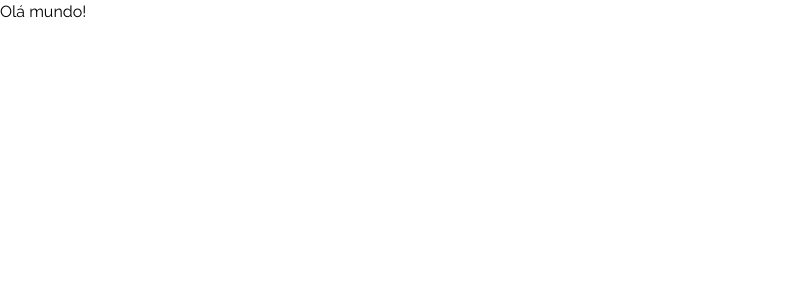
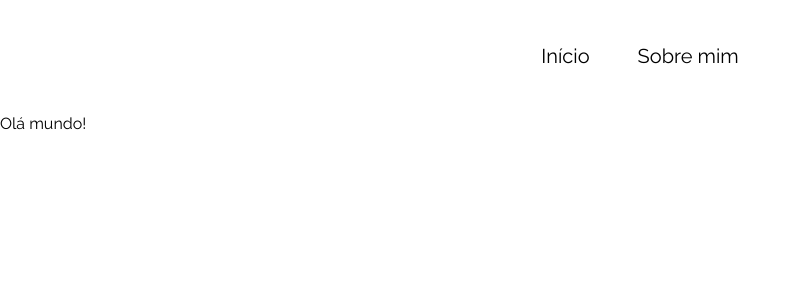
Before and after one commit to GuilFranca/ReactRouterDOM-Alura, a React (Create React App) app: page / in a window 1280 px wide. Shown: the top 300 px of the page, without its empty margins (0-801 px from the left). Built offline with nearby package versions, Linux system fonts and the light colour scheme; a web font is replaced by a local one.

Commit message:
Aula 2 - 02 Links do react-router-dom -> Finalizado

```diff
--- a/src/App.js
+++ b/src/App.js
@@ -1,10 +1,12 @@
 import { BrowserRouter, Route, Routes } from "react-router-dom";
 import AboutMe from "./pages/aboutMe";
 import Home from "./pages/home";
+import Menu from "./components/Menu";
 
 function App() {
   return (
     <BrowserRouter>
+      <Menu />
       <Routes>
         <Route path="" element={<Home />} />
         <Route path="sobre-mim" element={<AboutMe />} />
--- a/src/components/Menu/Menu.module.css
+++ b/src/components/Menu/Menu.module.css
@@ -0,0 +1,20 @@
+.navegation {
+    height: 72px;
+    display: flex;
+    flex-direction: row;
+    justify-content: center;
+    align-items: center;
+    gap: 3rem;
+}
+
+.link {
+    font-size: 1.25rem;
+    line-height: 1.25rem;
+    font-family: var(--font-raleway);
+}
+
+@media (min-width: 744px) {
+    .navegation {
+        height: 112px;
+    }
+}
--- a/src/components/Menu/index.js
+++ b/src/components/Menu/index.js
@@ -1,3 +1,17 @@
+import { Link } from "react-router-dom"
+import styles from "./Menu.module.css"
+
 export default function Menu() {
-    return "Menu de navegação"
+    return (
+        <header>
+            <nav className={styles.navegation}>
+                <Link className={styles.link} to="/">
+                    Início
+                </Link>
+                <Link className={styles.link} to="/sobre-mim">
+                    Sobre mim
+                </Link>
+            </nav>
+        </header>
+    )
 }
--- a/src/styles/global.css
+++ b/src/styles/global.css
@@ -92,5 +92,5 @@
   background-color: var(--color-background);
   color: var(--color-neutral-dark);
   font-family: var(--font-raleway);
-  line-height: 1.5; /* Ajustado para melhor leitura, o reset deixa 1 (muito espremido) */
+  line-height: 1.5;
 }
```
